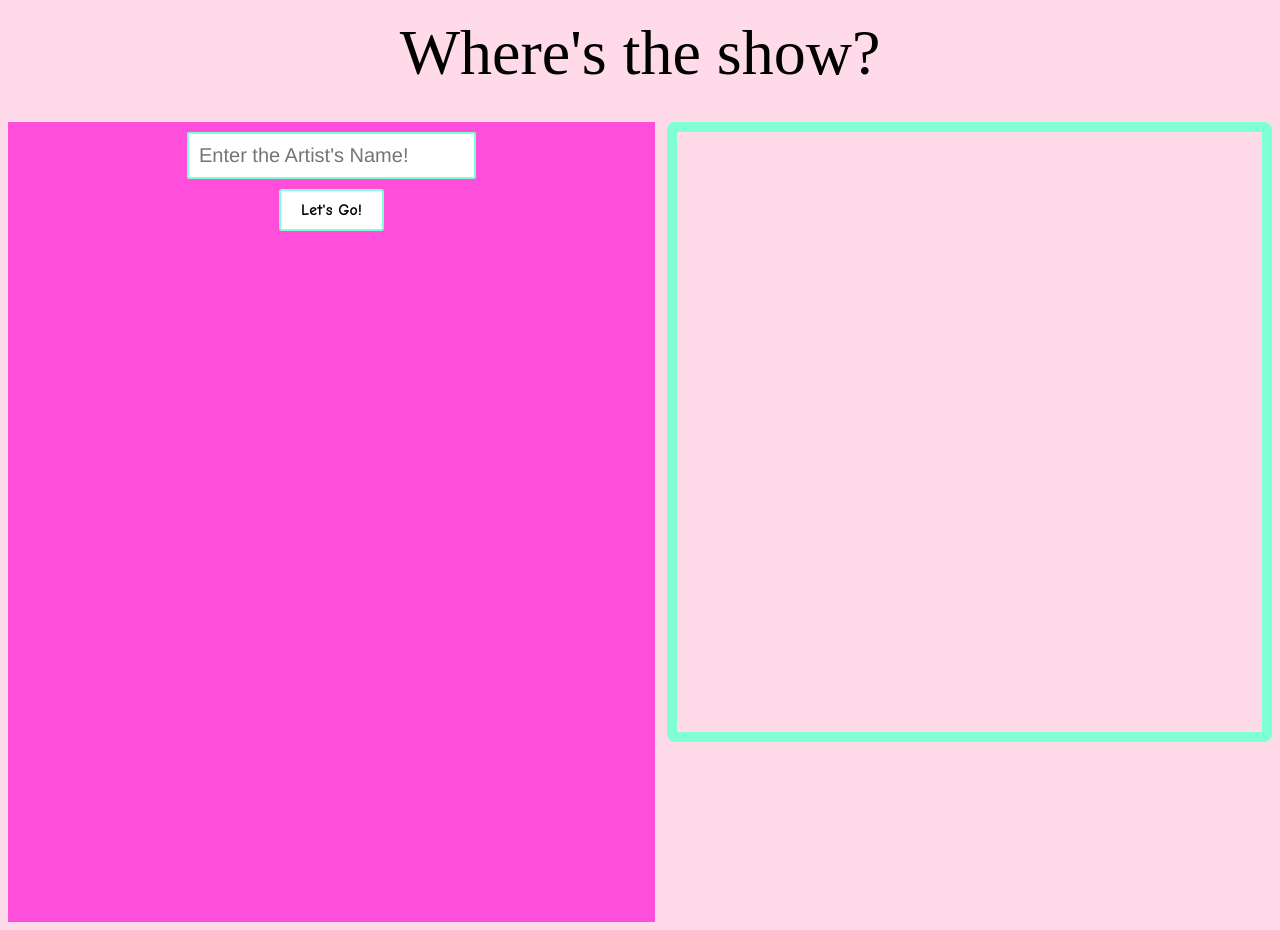
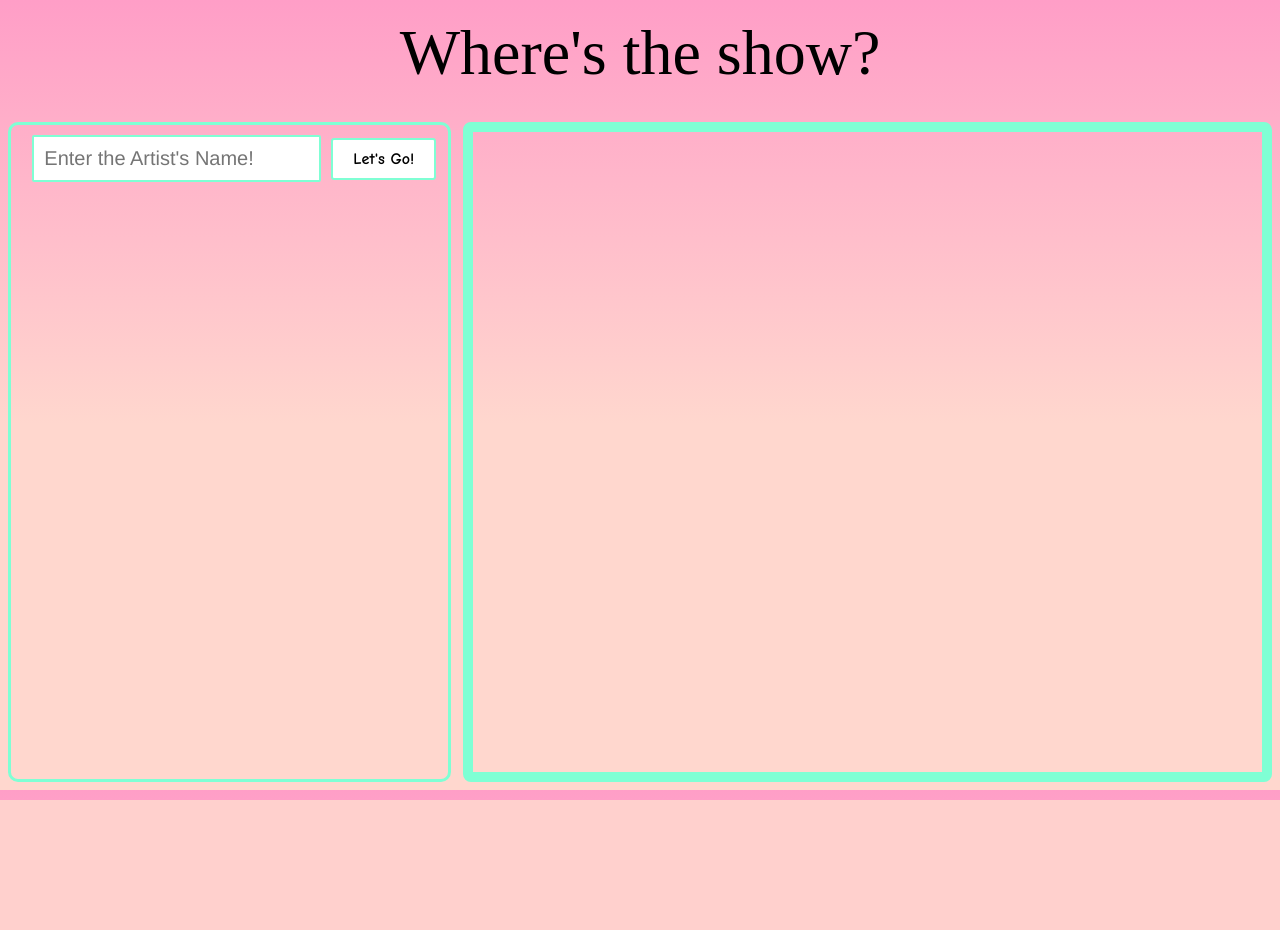
Before and after one commit to asharp02/concert-tracker, a Django app: page / in a window 1280 px wide. After the commit the page ends 800 px from the top, so only its background shows below. Run offline with Django 4.2, Linux system fonts and the light colour scheme; some libraries are stand-ins or nearby versions; some web fonts are replaced.

Commit message:
Update height and widths of list and map containers

```diff
--- a/concertFinder/concertFinder/static/concertFinder/index.css
+++ b/concertFinder/concertFinder/static/concertFinder/index.css
@@ -17,6 +17,8 @@
     border-style: solid;
     border-width: 10px;
     border-color: aquamarine;
+    height: 80vh;
+    width:800px;
 }
 
 .headliner{
@@ -52,14 +54,14 @@ header {
     text-align: center;
 }
 body {
-    background: #ffdae9;
+    background: linear-gradient(180deg, #ff9ec7 0%, #ffd7ce 53.65%);
 }
 
 .leftContainer {
-    background: #fe4eda;
-    width: 70%;
+    border: 3px solid aquamarine;
+    border-radius: 10px;
     overflow-y: scroll;
-    height: 100vh;
+    width: 35%;
 }
 
 .input-container {
@@ -82,7 +84,8 @@ p {
 form{
     display: flex;
     align-items: center;
-    flex-direction: column;
+    flex-direction: row;
+    justify-content: center;
 }
 
 #submit-btn {
--- a/concertFinder/concertFinder/templates/concertFinder/index.html
+++ b/concertFinder/concertFinder/templates/concertFinder/index.html
@@ -26,7 +26,7 @@
 
           </ol>
       </div>
-      <div id='map' style='width: 800px; height: 600px;'></div>
+      <div id='map'></div>
     </div>
     <input id="MAPBOX_API_KEY" value="{{ MAPBOX_API_KEY }}" type="hidden" />
 </body>
```
